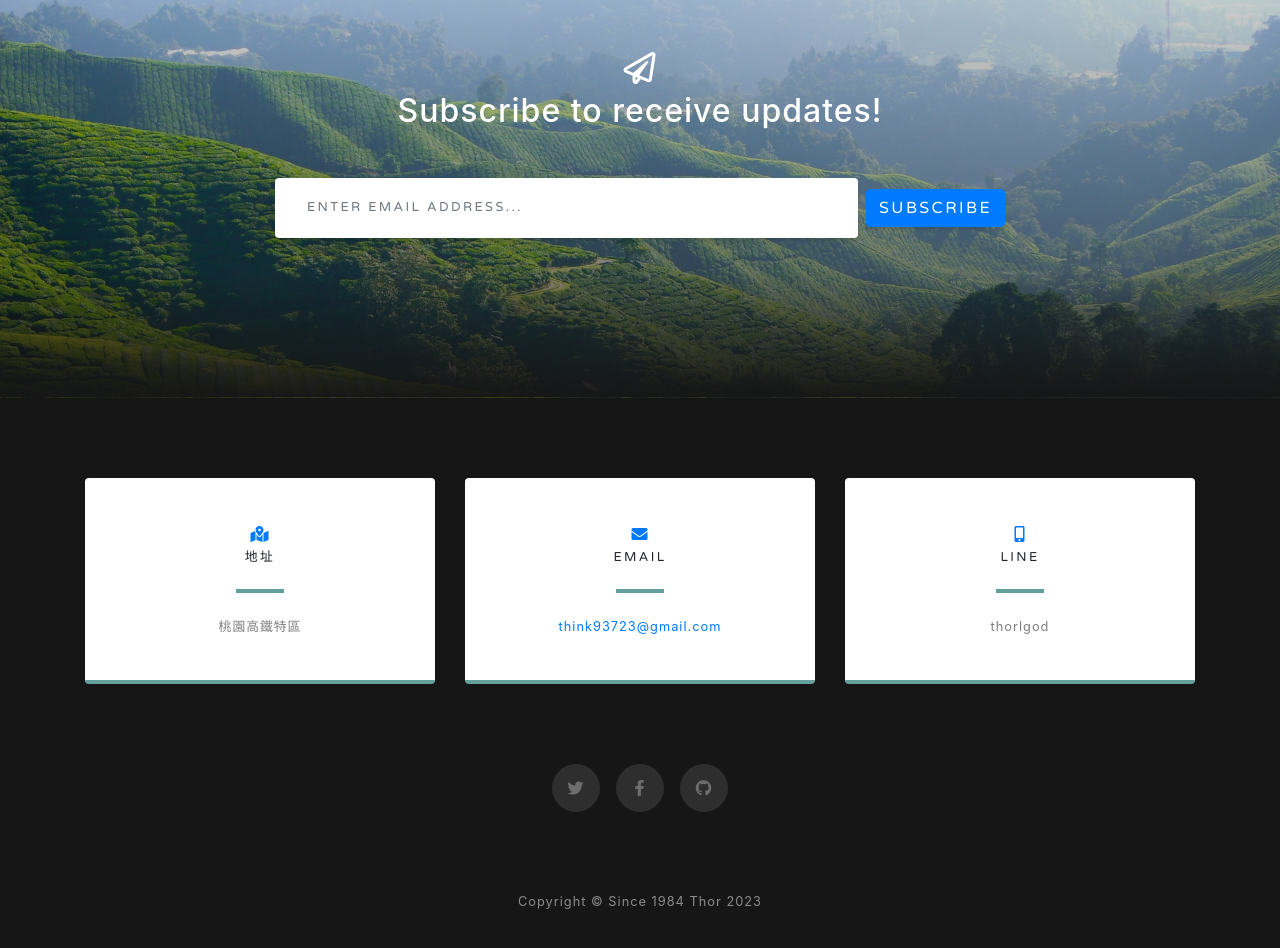
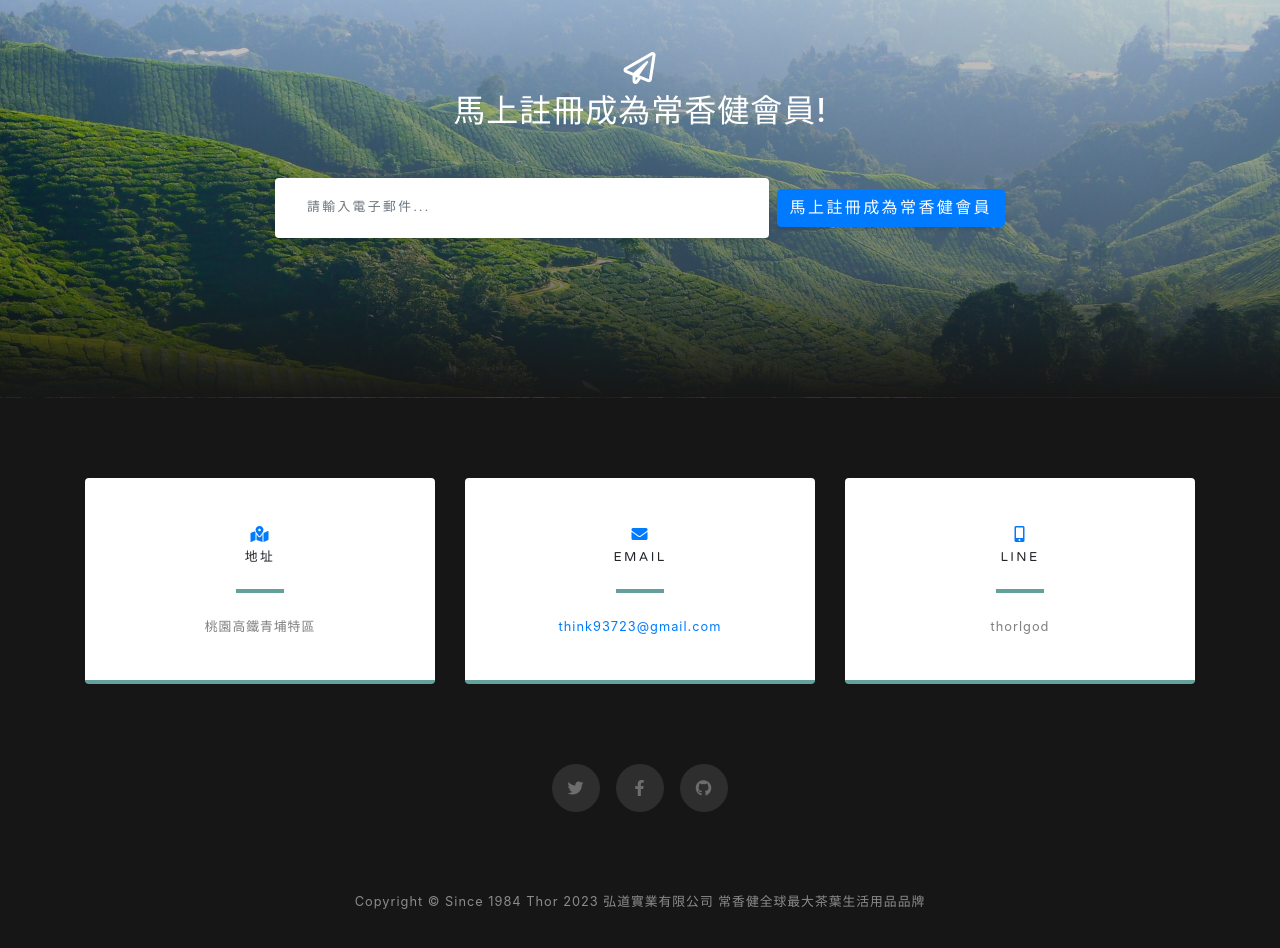
Before and after one commit to scott93723/resume2, a website with bundled scripts: page index.html in a window 1280 px wide. Shown: the part 5908-6856 px from the top of the page. Built offline with nearby package versions, Linux system fonts and the light colour scheme.

Commit message:
Update index.html

```diff
--- a/index.html
+++ b/index.html
@@ -254,11 +254,11 @@
         <div class="col-md-10 col-lg-8 mx-auto text-center">
 
           <i class="far fa-paper-plane fa-2x mb-2 text-white"></i>
-          <h2 class="text-white mb-5">Subscribe to receive updates!</h2>
+          <h2 class="text-white mb-5">馬上註冊成為常香健會員!</h2>
 
           <form class="form-inline d-flex">
-            <input type="email" class="form-control flex-fill mr-0 mr-sm-2 mb-3 mb-sm-0" id="inputEmail" placeholder="Enter email address...">
-            <button type="submit" class="btn btn-primary mx-auto">Subscribe</button>
+            <input type="email" class="form-control flex-fill mr-0 mr-sm-2 mb-3 mb-sm-0" id="inputEmail" placeholder="請輸入電子郵件...">
+            <button type="submit" class="btn btn-primary mx-auto">馬上註冊成為常香健會員</button>
           </form>
 
         </div>
@@ -278,7 +278,7 @@
               <i class="fas fa-map-marked-alt text-primary mb-2"></i>
               <h4 class="text-uppercase m-0">地址</h4>
               <hr class="my-4">
-              <div class="small text-black-50">桃園高鐵特區</div>
+              <div class="small text-black-50">桃園高鐵青埔特區</div>
             </div>
           </div>
         </div>
@@ -326,7 +326,7 @@
   <!-- Footer -->
   <footer class="bg-black small text-center text-white-50">
     <div class="container">
-      Copyright &copy; Since 1984 Thor  2023
+      Copyright &copy; Since 1984 Thor  2023 弘道實業有限公司 常香健全球最大茶葉生活用品品牌
     </div>
   </footer>
 
```
